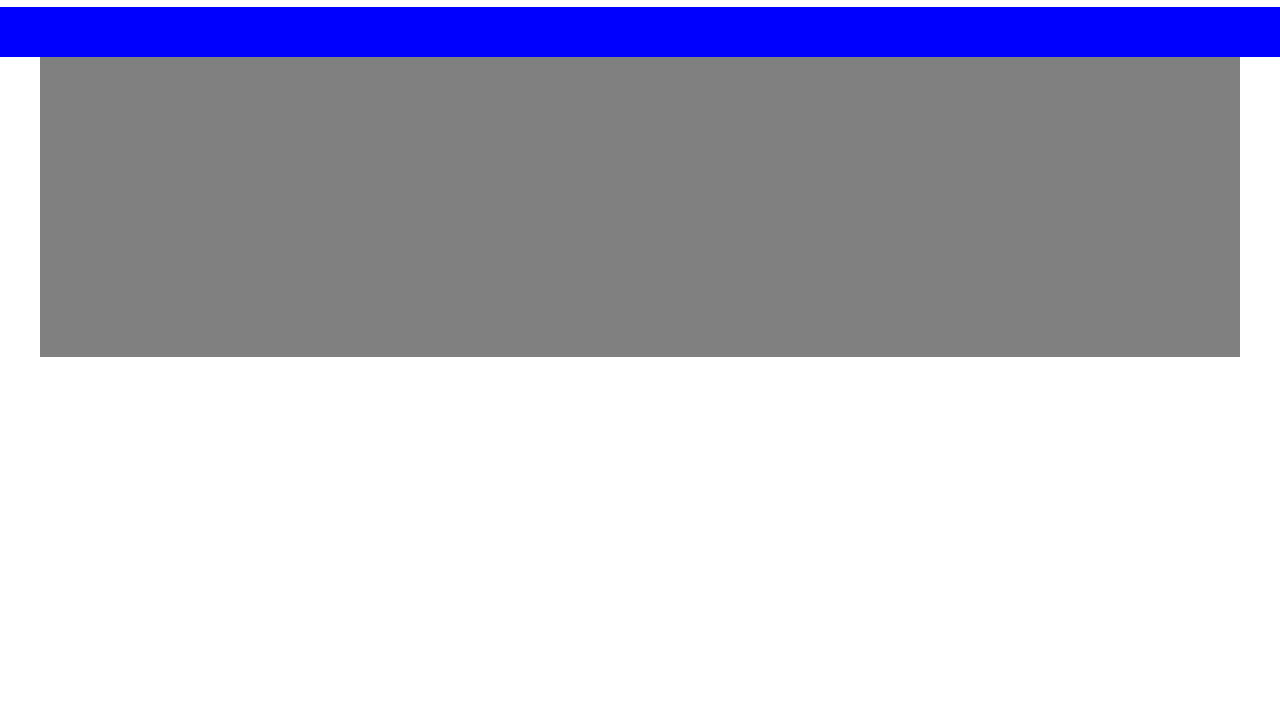
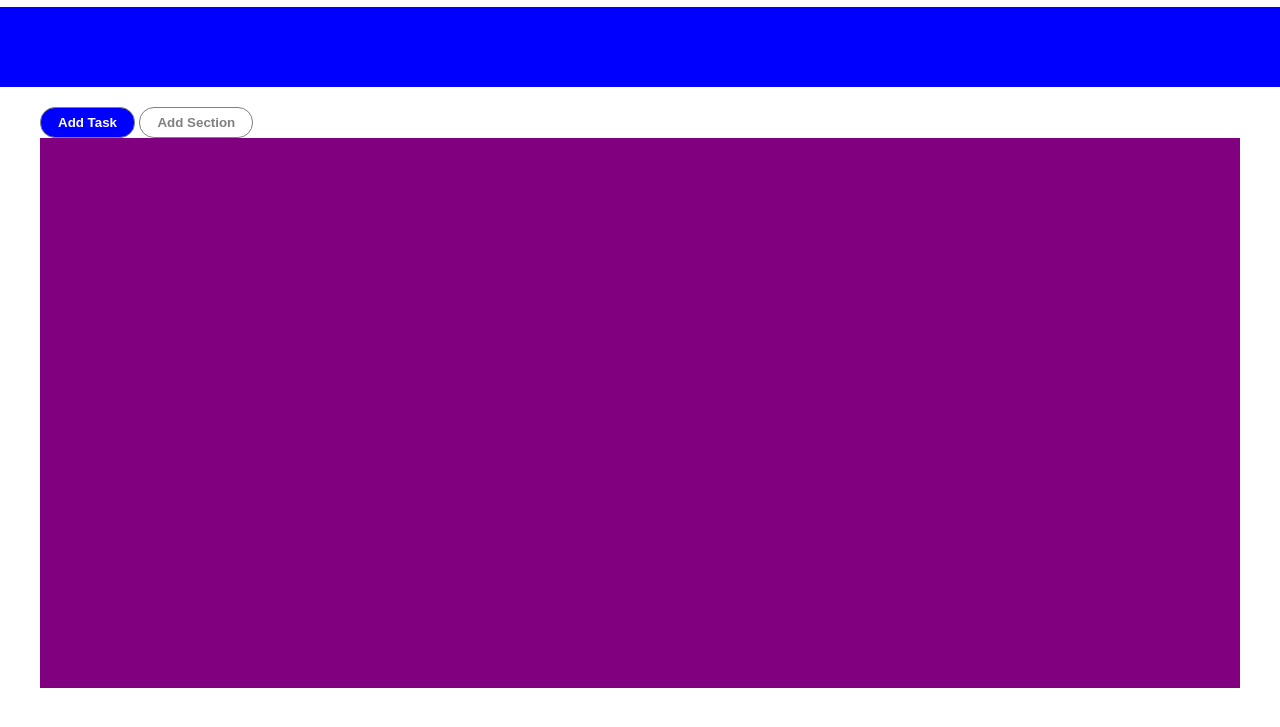
Before and after one commit to Fabio-Marzano/html-css-toboolist, a plain HTML site: page index.html in a window 1280 px wide. Shown: the part 65-792 px from the top of the page. Drawn offline with Linux system fonts and the light colour scheme.

Commit message:
[UPD] Create-button

```diff
--- a/css/style.css
+++ b/css/style.css
@@ -12,7 +12,8 @@ header {
 main {
     height: 50px;
     background-color: blue;
-    padding: 20px 0px;
+    padding: 40px 0px;
+
 }
 
 body {
@@ -33,10 +34,47 @@ h1 {
     display: inline-block
 }
 
+.btn {
+    border-radius: 15px;
+    padding: 7px 17px;
+    color: white;
+    font-weight: 600;
+
+}
+
+.blue-btn {
+    background-color: blue;
+    border: 1px solid gray;
+
+}
+
+.border-btn {
+    background-color: transparent;
+    border: 1px solid gray;
+    color: gray;
+}
+
 /* LAYOUT */
 .container {
     max-width: 1200px;
+
+    margin: 0px auto;
+
+}
+
+/*STYLE CUSTOM */
+.content {
+    border-radius: 15px;
+
     height: 300px;
-    background-color: gray;
-    margin: 30px auto;
 }
+
+.top {
+
+    padding: 30px 30px;
+}
+
+.bottom {
+    background-color: purple;
+    height: 550px;
+}
--- a/index.html
+++ b/index.html
@@ -14,10 +14,15 @@
 
     </header>
     <!--MAIN-->
-    <main>
-        <div class="container">
+  <main>
+    <div class="container">
+      <div class="content">
+        <div class="top"></div>
+          <button class="btn blue-btn">Add Task</button>
+          <button class="btn border-btn">Add Section</button>
+        <div class="bottom"></div>
+    </div>
+  </main>
+</body>
 
-        </div>
-    </main>
-</body>
 </html>
```
